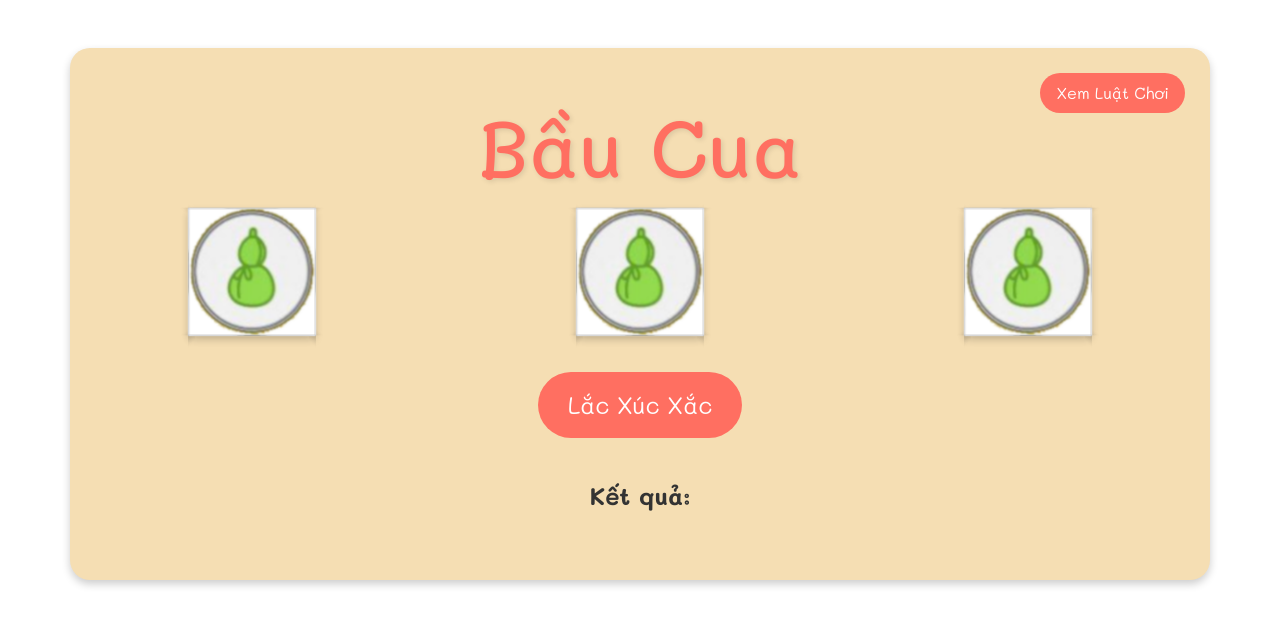
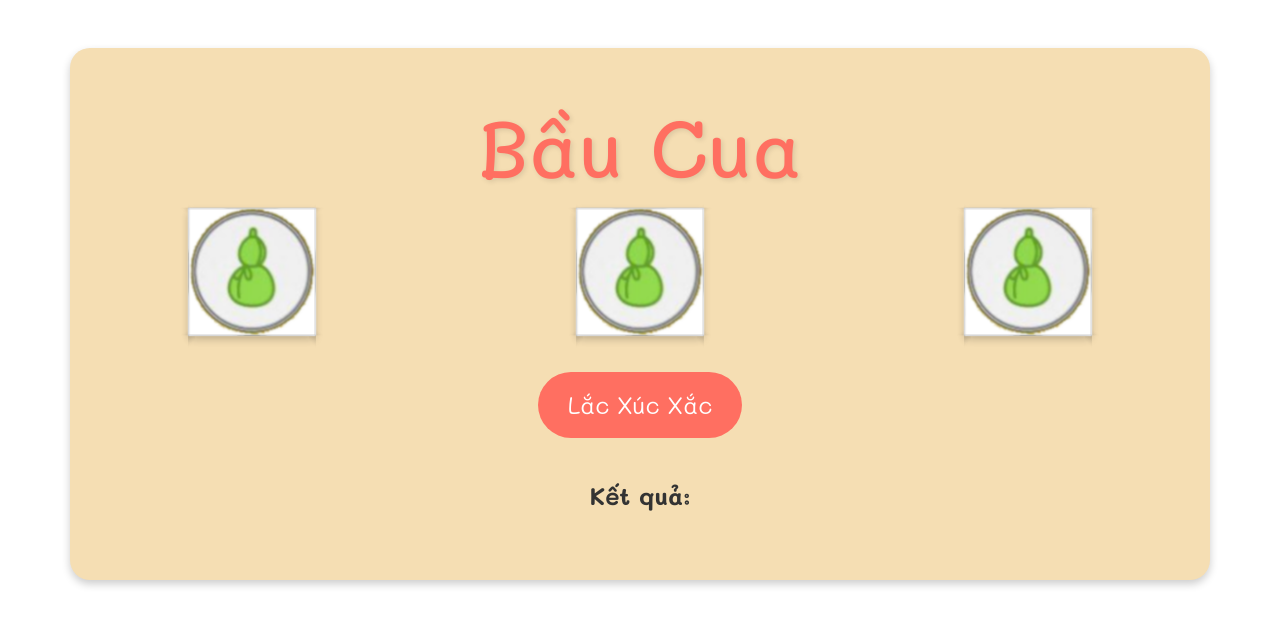
Before and after one commit to tungpham42/baucua, a React (Create React App) app: page / in a window 1280 px wide. Shown: the top 626 px of the page. Built offline with nearby package versions, Linux system fonts and the light colour scheme.

Commit message:
Update GameBoard.js

```diff
--- a/src/components/GameBoard.js
+++ b/src/components/GameBoard.js
@@ -1,14 +1,12 @@
 import React, { useState } from "react";
 import { Button, Row, Col } from "react-bootstrap";
 import Dice3D from "./Dice3D";
-import RulesModal from "./RulesModal";
 
 const texts = ["Bầu", "Cua", "Tôm", "Cá", "Gà", "Nai"];
 
 const GameBoard = () => {
   const [dice, setDice] = useState([0, 0, 0]);
   const [result, setResult] = useState("");
-  const [showRulesModal, setShowRulesModal] = useState(false);
   const [isResultVisible, setIsResultVisible] = useState(false); // State to trigger result animation
 
   const rollDice = () => {
@@ -29,30 +27,9 @@ const GameBoard = () => {
     }, 2000); // 2-second delay
   };
 
-  const openRulesModal = () => {
-    setShowRulesModal(true);
-  };
-
-  const closeRulesModal = () => {
-    setShowRulesModal(false);
-  };
-
   return (
     <div className="game-board text-center position-relative">
       <h1>Bầu Cua</h1>
-      <Button
-        variant="primary"
-        onClick={openRulesModal}
-        className="position-absolute rulesBtn"
-        style={{
-          top: "25px",
-          right: "25px",
-          fontSize: "1rem",
-          padding: "0.5rem 1rem !important",
-        }}
-      >
-        Xem Luật Chơi
-      </Button>
       <Row>
         {dice.map((value, idx) => (
           <Col key={idx}>
@@ -67,7 +44,6 @@ const GameBoard = () => {
         Kết quả: {result}
       </p>{" "}
       {/* Apply fade-in animation */}
-      <RulesModal show={showRulesModal} handleClose={closeRulesModal} />
     </div>
   );
 };
```
